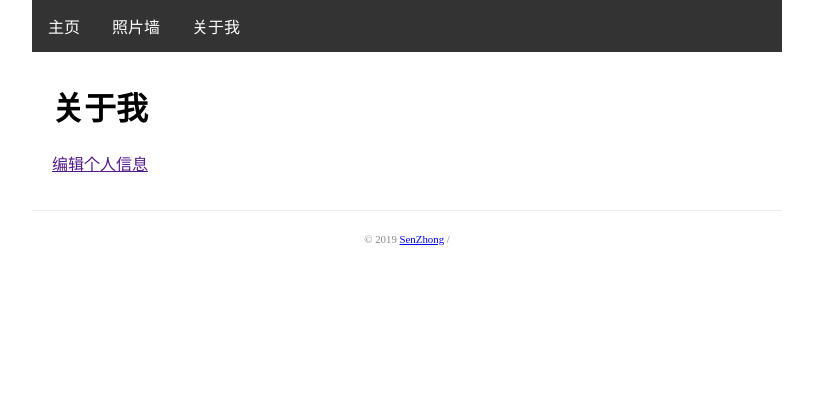
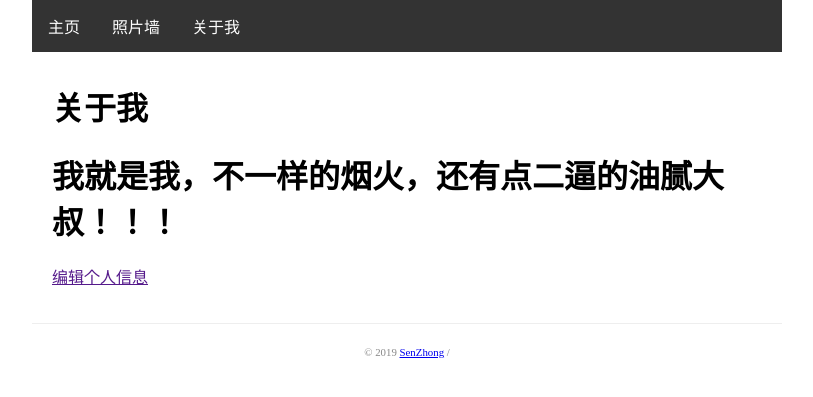
Before and after one commit to FutureSenzhong/flask, a Flask app: page /about_me in a window 1280 px wide. Shown: the top 397 px of the page, without its empty margins (233-1046 px from the left). Run offline with Flask 2, Linux system fonts and the light colour scheme; some libraries are stand-ins or nearby versions.

Commit message:
添加个人描述

```diff
--- a/demos/database/templates/about-me.html
+++ b/demos/database/templates/about-me.html
@@ -2,6 +2,7 @@
 
 {% block content %}
     <h1>关于我</h1>
+    <h1>我就是我，不一样的烟火，还有点二逼的油腻大叔！！！</h1>
     <a href="">编辑个人信息</a>
 
 
```
